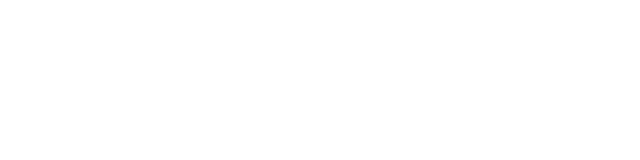
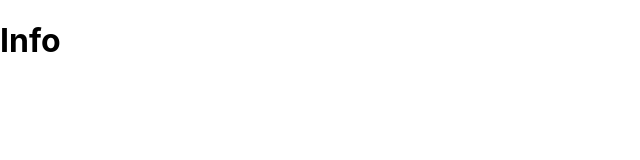
Before and after one commit to shivasankari3101/Movies_app, a React (Create React App) app: page /Info/1 in a window 1280 px wide. Shown: the top 160 px of the page, without its empty margins (0-640 px from the left). Built offline with nearby package versions, Linux system fonts and the light colour scheme.

Commit message:
Minor change

```diff
--- a/src/components/Info.js
+++ b/src/components/Info.js
@@ -4,7 +4,7 @@
     render(){
         return(
             <div>
-              <h1></h1>
+              <h1>Info</h1>
             </div>
         )
     }
```
